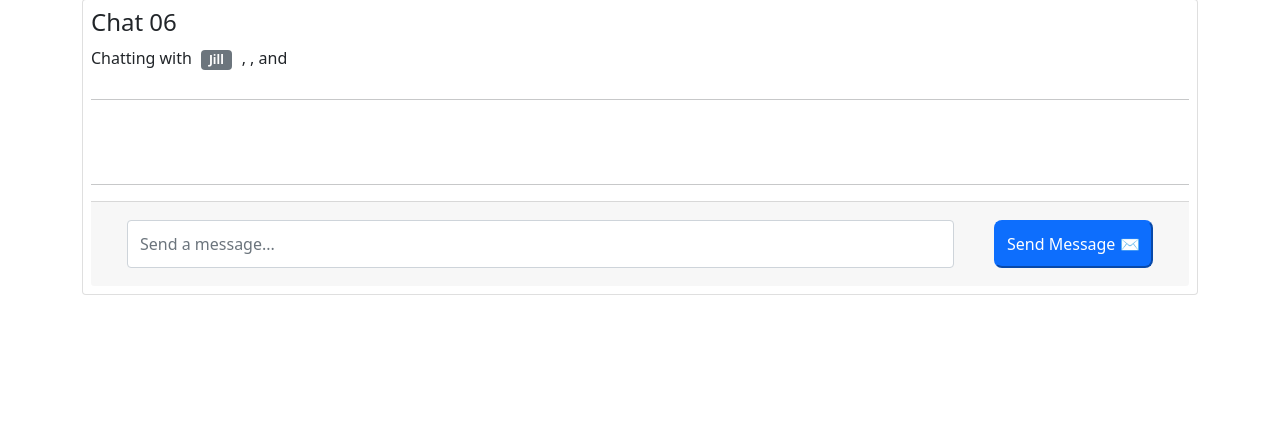
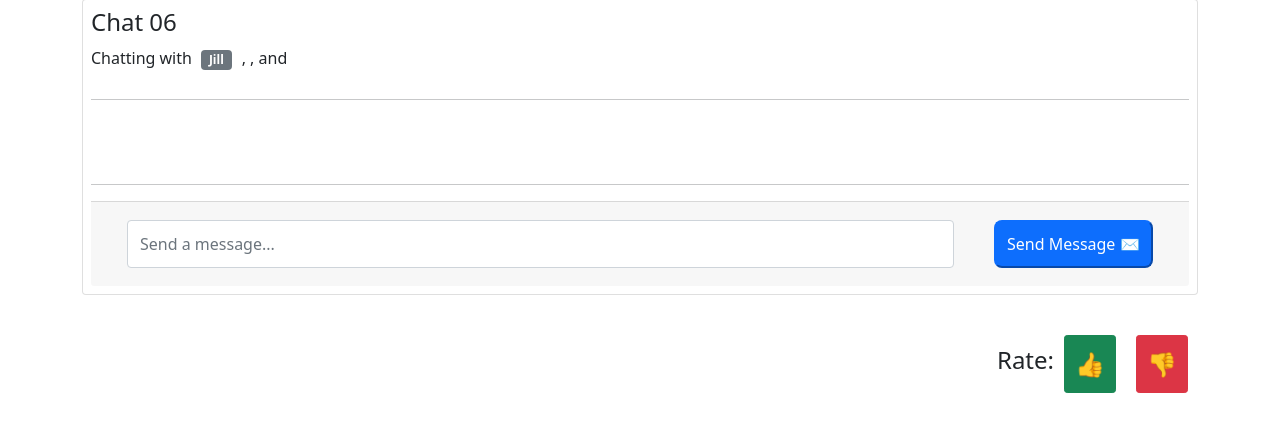
Before and after one commit to GauthamV6002/VividHacks, a Flask app: page /chat in a window 1280 px wide. Shown: the part 171-606 px from the top of the page. Run offline with Flask 2, Linux system fonts and the light colour scheme; a user stored in the database is signed in; data comes from the database, SQL or seed files in the repository; some libraries are stand-ins or nearby versions.

Commit message:
Final touches

```diff
--- a/static/css/style.css
+++ b/static/css/style.css
@@ -226,3 +226,15 @@
   #likes-list-group {
     margin: 10px 5px;
   }
+
+  #evaluate-buttons {
+    display: flex;
+    justify-content: end;
+    align-items: center;
+  }
+
+  #evaluate-buttons .btn {
+    padding: 10px;
+    margin: 10px;
+    font-size: 24px;
+  }
--- a/static/javascript/chatSocket.js
+++ b/static/javascript/chatSocket.js
@@ -2,8 +2,14 @@
     var socket = io.connect('http://127.0.0.1:5000/');
     let username = null;
 
-    myMsg = $("#myMessage")
-    sb = $("#sendButton")
+    let myMsg = $("#myMessage");
+    let sb = $("#sendButton");
+
+    let srry = $("#srry");
+    let nice = $("#nice");
+
+    srry.hide();
+    nice.hide();
 
     $.ajax({
         url: "http://127.0.0.1:5000/getuser",
@@ -17,7 +23,7 @@
     });
 
     socket.on('message', msg => {
-            $('#messages').append(`<li class="list-group-item">${msg}</li>`);
+        $('#messages').append(`<li class="list-group-item">${msg}</li>`);
     });
 
     sb.click(() => {
@@ -26,11 +32,23 @@
     });
 
     $(document).keypress(function (e) {
-        if(e.which == 13){
+        if (e.which == 13) {
             socket.send(`<span class="badge username-badge bg-secondary">${username}</span>${myMsg.val()}`);
             myMsg.val('');
         }
 
     });
 
+    $("#ratebad").click(() => {
+        $("#evaluate-buttons").fadeOut();
+        setTimeout(() => { srry.fadeIn() }, 400);
+        setTimeout(() => { srry.fadeOut() }, 7400);
+    });
+
+    $("#rategood").click(() => {
+        $("#evaluate-buttons").fadeOut();
+        setTimeout(() => { nice.fadeIn() }, 400);
+        setTimeout(() => { nice.fadeOut() }, 1900);
+    });
+
 });
--- a/templates/chat.html
+++ b/templates/chat.html
@@ -36,7 +36,21 @@
             <button class="btn-primary" id="sendButton">Send Message ✉️</button>
         </div>
 
+        </div>
     </div>
+
+    <div class="container" id="evaluate-buttons">
+        <h4>Rate:</h4>
+        <br>
+        <button class="btn btn-success btn-sm" id="rategood">👍</button>
+        <button class="btn btn-danger btn-sm" id="ratebad">👎</button>
+    </div>
+    <div class="container" id="evaluate-buttons">
+        <h4 id="srry">We're sorry to hear that! <a href="chat">Find someone new?</a></h4>
+        <h4 id="nice">Great to hear!</h4>
+
+    </div>
+
 </div>
 
 {% endblock %}
```
